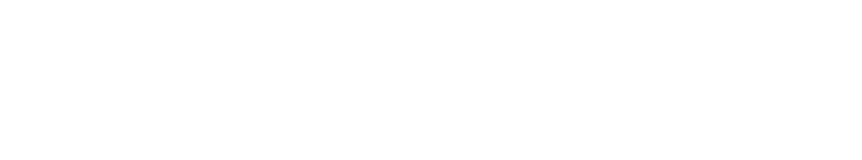
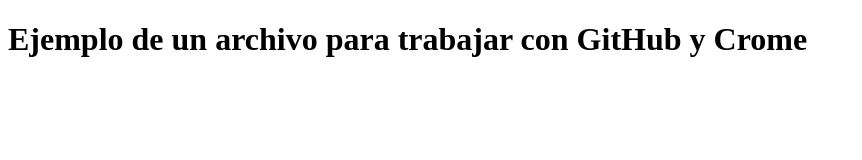
Before and after one commit to ArturoMorlesin/RepositorioRegresoArturo, a plain HTML site: page index.html in a window 1280 px wide. Shown: the whole page, without its empty margins (0-862 px from the left). Drawn offline with Linux system fonts and the light colour scheme.

Commit message:
Algunos cambios
Primer ejemplo de html para un archivo de Crome

```diff
--- a/index.html
+++ b/index.html
@@ -2,9 +2,9 @@
 <html>
   <head>
     <meta charset="utf-8">
-    <title></title>
+    <title>Ejemplo Repositorio con Crome</title>
   </head>
   <body>
-
+ <h1>Ejemplo de un archivo para trabajar con GitHub y Crome</h1>
   </body>
 </html>
```
